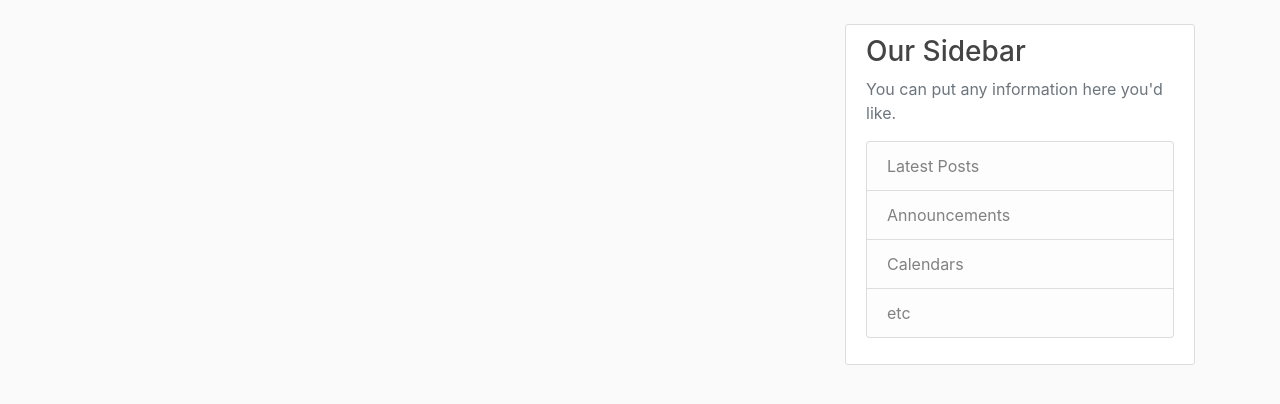
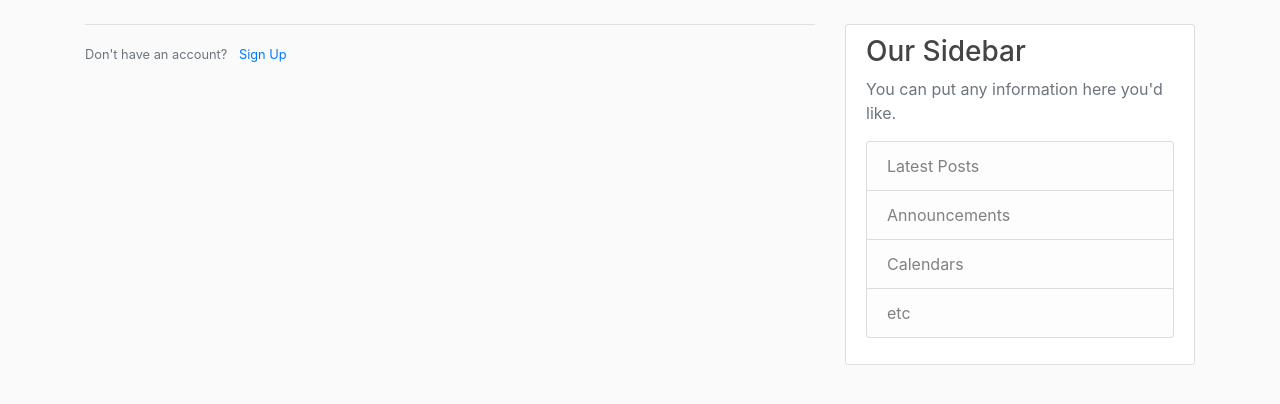
Before and after one commit to RdotSilva/Python-Flask-Fitness-Blog, a Flask app: page /login in a window 1280 px wide. Shown: the part 56-460 px from the top of the page. Run offline with Flask 2, Linux system fonts and the light colour scheme; some libraries are stand-ins or nearby versions.

Commit message:
Add link to sign up

```diff
--- a/templates/login.html
+++ b/templates/login.html
@@ -1,4 +1,9 @@
 {% extends "layout.html" %}
 {% block content %}
 
+    <div class="border-top pt-3">
+      <small class="text-muted">
+        Don't have an account? <a class="ml-2" href="{{ url_for('register') }}">Sign Up</a>
+      </small>
+    </div>
 {% endblock content %}
```
